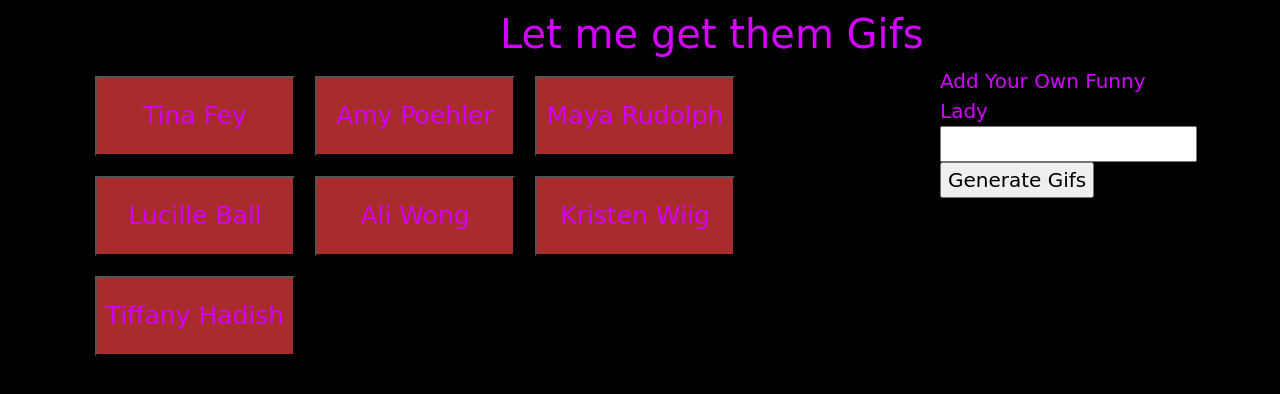
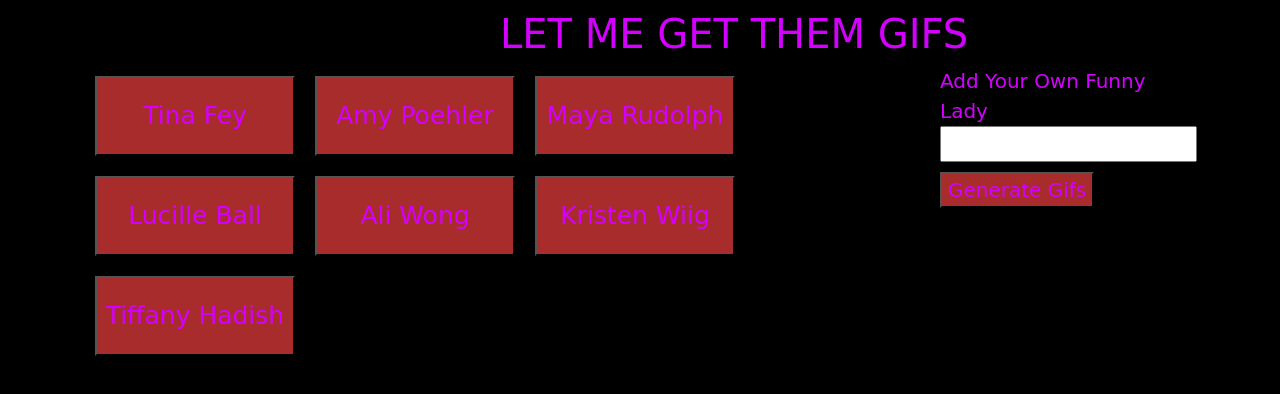
Before and after one commit to jsvanalstyne/Giftastic, a plain HTML site: page index.html in a window 1280 px wide. Drawn offline with nearby package versions, Linux system fonts and the light colour scheme; a web font is replaced by a local one.

Commit message:
added stylings and altered margins

```diff
--- a/gif.css
+++ b/gif.css
@@ -24,3 +24,11 @@ p{
     color: rgb(212, 0, 255);
     font-size:20px;
 }
+.addLady{
+    background-color: rgb(168, 44, 44);
+    color: rgb(212, 0, 255);
+    margin-top: 10px;
+}
+button:hover {
+    background-color: white;
+  }
--- a/index.html
+++ b/index.html
@@ -16,7 +16,7 @@
 
 </head>
 <body>
-    <h1>Let me get them Gifs</h1>
+    <h1>LET ME GET THEM GIFS</h1>
 
     <div class="container">
         <div class="row">
@@ -26,7 +26,7 @@
             <div class="col-3">
                 <div id="addFemale"></div>
                 <form>
-                        <span id="addFemale">Add Your Own Funny Lady <input id="ladyAdded" type="text" ><input id="addLady" value="Generate Gifs" type="submit"></span>
+                        <span id="addFemale">Add Your Own Funny Lady <input id="ladyAdded" type="text" ><input class="button addLady" value="Generate Gifs" type="submit"></span>
                       </form>
             </div>
         <div class="row">
@@ -42,7 +42,7 @@
     <!-- Script -->
     <script>
     $( document ).ready(function() {
-    $("#addLady").on("click", function(event) {
+    $(".addLady").on("click", function(event) {
       event.preventDefault();
       var addComedian = $("#ladyAdded").val().trim();
       console.log(addComedian);
```
